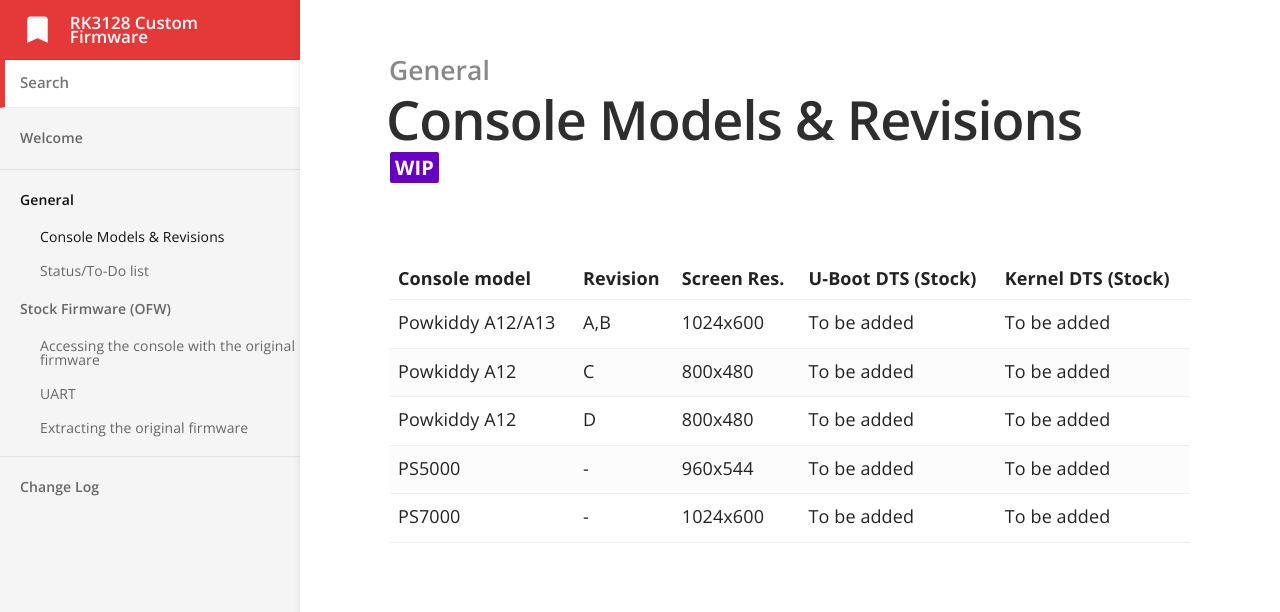
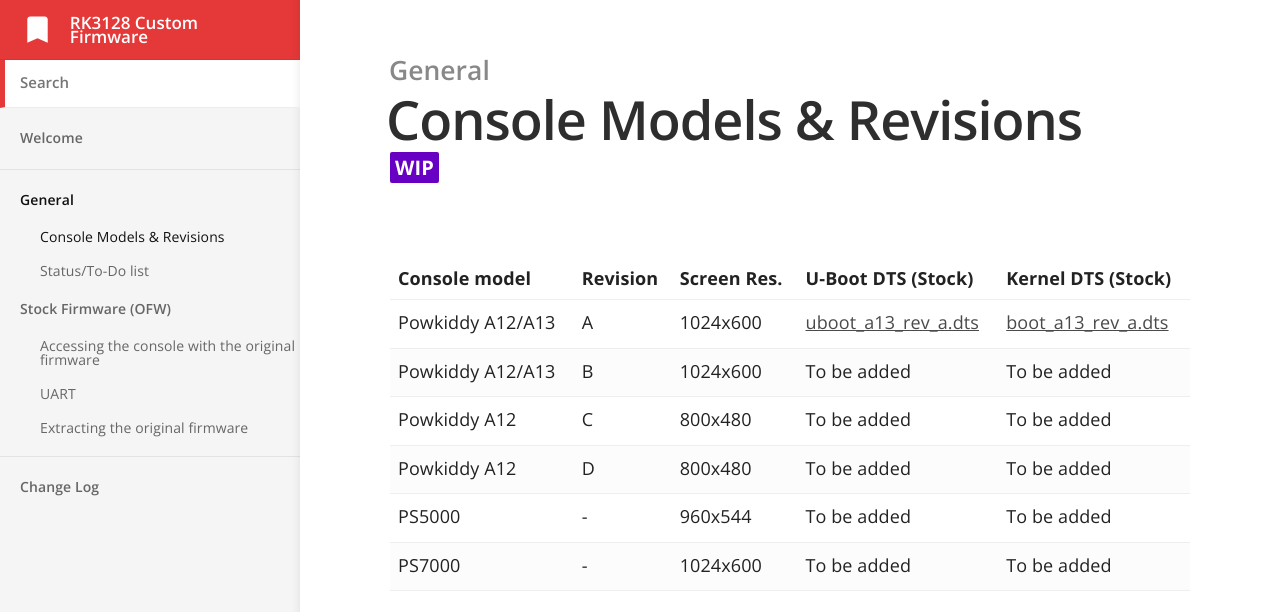
Before and after one commit to RK3128-CFW/rk3128-cfw.github.io, a Jekyll site: the page built from _docs/00_general/console_models.md, in a window 1280 px wide. Shown: the top 612 px of the page. Built offline with Jekyll 4.4.1, drawn with Linux system fonts in a browser that asks for light colours.

Commit message:
Add dts files for a12/a13 rev A
Signed-off-by: Alberto Pérez García-Plaza <3502941+alpgarcia@users.noreply.github.com>

```diff
--- a/_docs/00_general/console_models.md
+++ b/_docs/00_general/console_models.md
@@ -7,7 +7,8 @@ label: wip
 
 | Console model     | Revision | Screen Res. | U-Boot DTS (Stock) | Kernel DTS (Stock) |
 | ----------------- | -------- | ----------- | ------------------ | ------------------ |
-| Powkiddy A12/A13  | A,B      | 1024x600    | To be added        | To be added        |
+| Powkiddy A12/A13  | A        | 1024x600    | [uboot_a13_rev_a.dts](/files/dts/uboot_a13_rev_a.dts) | [boot_a13_rev_a.dts](/files/dts/boot_a13_rev_a.dts) |
+| Powkiddy A12/A13  | B        | 1024x600    | To be added        | To be added        |
 | Powkiddy A12      | C        | 800x480     | To be added        | To be added        |
 | Powkiddy A12      | D        | 800x480     | To be added        | To be added        |
 | PS5000            | -        | 960x544     | To be added        | To be added        |
```
Also changed, not shown: 2 other files.
